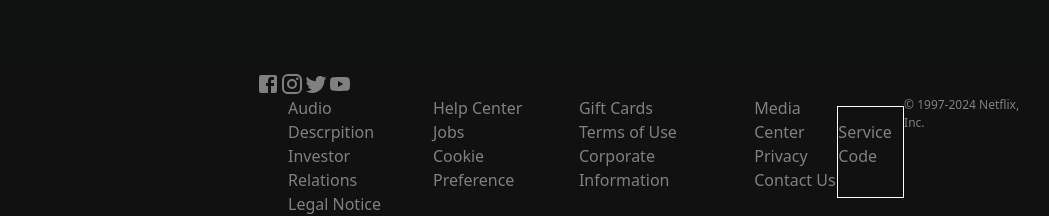
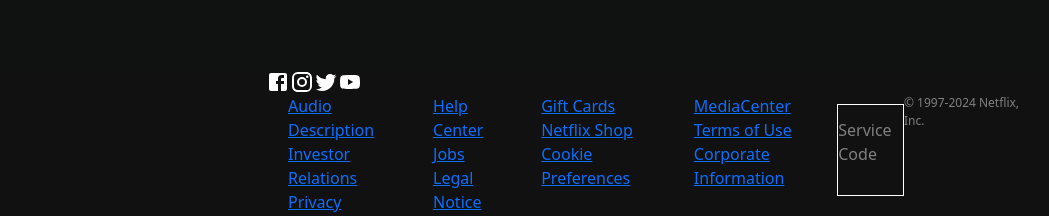
Before and after one commit to IsaacYswaro/Netflix-clone-2024, a React (Create React App) app in the folder netflix-clone/: page / in a window 1280 px wide. Shown: the part 2324-2540 px from the top of the page, without its empty margins (0-1049 px from the left). Built offline with nearby package versions, Linux system fonts and the light colour scheme; no server answers.

Commit message:
Edited Responsiveness

```diff
--- a/netflix-clone/src/Components/Banner/banner.css
+++ b/netflix-clone/src/Components/Banner/banner.css
@@ -34,6 +34,7 @@
     padding: 1rem 3rem;
     margin-right: 2rem;
     background-color: rgba(51,51, 51, 0.5);
+
 }
 .play{
     color: black;
--- a/netflix-clone/src/Components/Footer/Footer.js
+++ b/netflix-clone/src/Components/Footer/Footer.js
@@ -9,39 +9,135 @@
     <>
       <div className="footer_outer_container">
         <div className="footer_inner_container">
-          <div className="                                                                                                                                                                                                                         ">
+          <div className="footer_icons">
             <FacebookIcon />
             <InstagramIcon />
-            <TwitterIcon/>
+            <TwitterIcon />
             <YouTubeIcon />
           </div>
           <div className="footer_data">
             <div>
               <ul>
-                <li>Audio Descrpition</li>
-                <li> Investor Relations</li>
-                <li>Legal Notice</li>
+                <li className="footer_link_wrapper">
+                  <a
+                    className="footer_link"
+                    href="https://www.netflix.com/browse/audio-description"
+                  >
+                    <span className="member-footer-link-content">
+                      Audio Description
+                    </span>
+                  </a>
+                </li>
+                <li className="footer_link_wrapper">
+                  <a
+                    className="footer_link"
+                    href="https://ir.netflix.net/ir-overview/profile/default.aspx"
+                  >
+                    <span className="member-footer-link-content">
+                      Investor Relations
+                    </span>
+                  </a>
+                </li>
+                <li className="footer_link_wrapper">
+                  <a
+                    className="footer_link"
+                    href="https://help.netflix.com/legal/privacy"
+                  >
+                    <span className="member-footer-link-content">Privacy</span>
+                  </a>
+                </li>
               </ul>
             </div>
             <div>
               <ul>
-                <li>Help Center</li>
-                <li> Jobs</li>
-                <li>Cookie Preference</li>
+                <li className="footer_link_wrapper">
+                  <a
+                    className="footer_link"
+                    href="https://help.netflix.com/en/"
+                  >
+                    <span className="member-footer-link-content">
+                      Help Center
+                    </span>
+                  </a>
+                </li>
+                <li className="footer_link_wrapper">
+                  <a className="footer_link" href="https://jobs.netflix.com/">
+                    <span className="member-footer-link-content">Jobs</span>
+                  </a>
+                </li>
+                <li className="footer_link_wrapper">
+                  <a
+                    className="footer_link"
+                    href="https://help.netflix.com/legal/notices"
+                  >
+                    <span className="member-footer-link-content">
+                      Legal Notice
+                    </span>
+                  </a>
+                </li>
               </ul>
             </div>
             <div>
               <ul>
-                <li>Gift Cards</li>
-                <li> Terms of Use</li>
-                <li>Corporate Information</li>
+                <li className="footer_link_wrapper">
+                  <a
+                    className="footer_link"
+                    href="https://www.netflix.com/redeem"
+                  >
+                    <span className="member-footer-link-content">
+                      Gift Cards
+                    </span>
+                  </a>
+                </li>
+                <li className="footer_link_wrapper">
+                  <a className="footer_link" href="https://www.netflix.shop/">
+                    <span className="member-footer-link-content">
+                      Netflix Shop
+                    </span>
+                  </a>
+                </li>
+                <li className="footer_link_wrapper">
+                  <a
+                    className="footer_link"
+                    href="https://www.netflix.com/browse"
+                  >
+                    <span className="member-footer-link-content">
+                      Cookie Preferences
+                    </span>
+                  </a>
+                </li>
               </ul>
             </div>
             <div>
               <ul>
-                <li>Media Center</li>
-                <li>Privacy</li>
-                <li>Contact Us</li>
+                <li className="footer_link_wrapper">
+                  <a
+                    className="footer_link"
+                    href="https://media.netflix.com/en/"
+                  >
+                    <span className="member-footer-link-content">
+                      MediaCenter
+                    </span>
+                  </a>
+                </li>
+                <li className="footer_link_wrapper">
+                  <a
+                    className="footer_link"
+                    href="https://help.netflix.com/legal/termsofuse"
+                  >
+                    <span className="member-footer-link-content">
+                      Terms of Use
+                    </span>
+                  </a>
+                </li>
+                <li className="footer_link_wrapper">
+                  <a
+                    className="footer_link"
+                    href="https://help.netflix.com/en/node/134094"
+                  >
+                    <span className="member-footer-link-content">Corporate Information</span>
+                  </a>
+                </li>
               </ul>
             </div>
             <div className="service_code">
--- a/netflix-clone/src/Components/Footer/footer.css
+++ b/netflix-clone/src/Components/Footer/footer.css
@@ -39,8 +39,10 @@
     width: 10%;
     margin: 10px 0;
     cursor: pointer;
+
 }
-.copy-right {
+.copy-right{
     font-size: 12px;
-    margin-bottom: 10px;
+    margin-bottom: 5%;
+
 }
--- a/netflix-clone/src/Components/Header/Header.css
+++ b/netflix-clone/src/Components/Header/Header.css
@@ -10,6 +10,17 @@
   transition: all 0.5s;
   transition-timing-function: ease-in;
   z-index: 1;
+  opacity: 0;
+  animation: fade-in 3s forwards;
+}
+
+@keyframes fade-in {
+  from {
+    opacity: 0;
+  }
+  to {
+    opacity: 2;
+  }
 }
 .nav_black {
   background-color: rgb(3, 3, 3);
```
